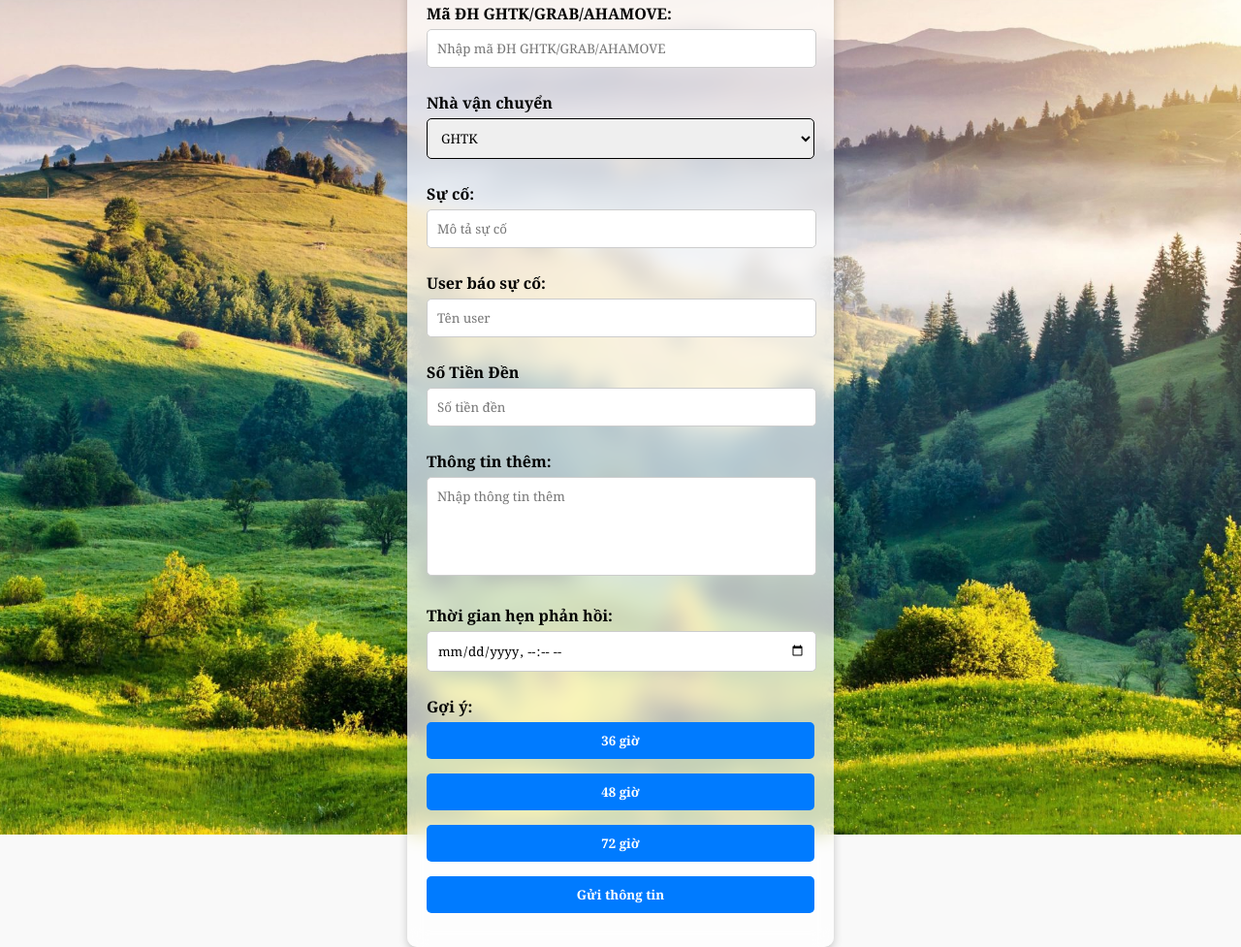
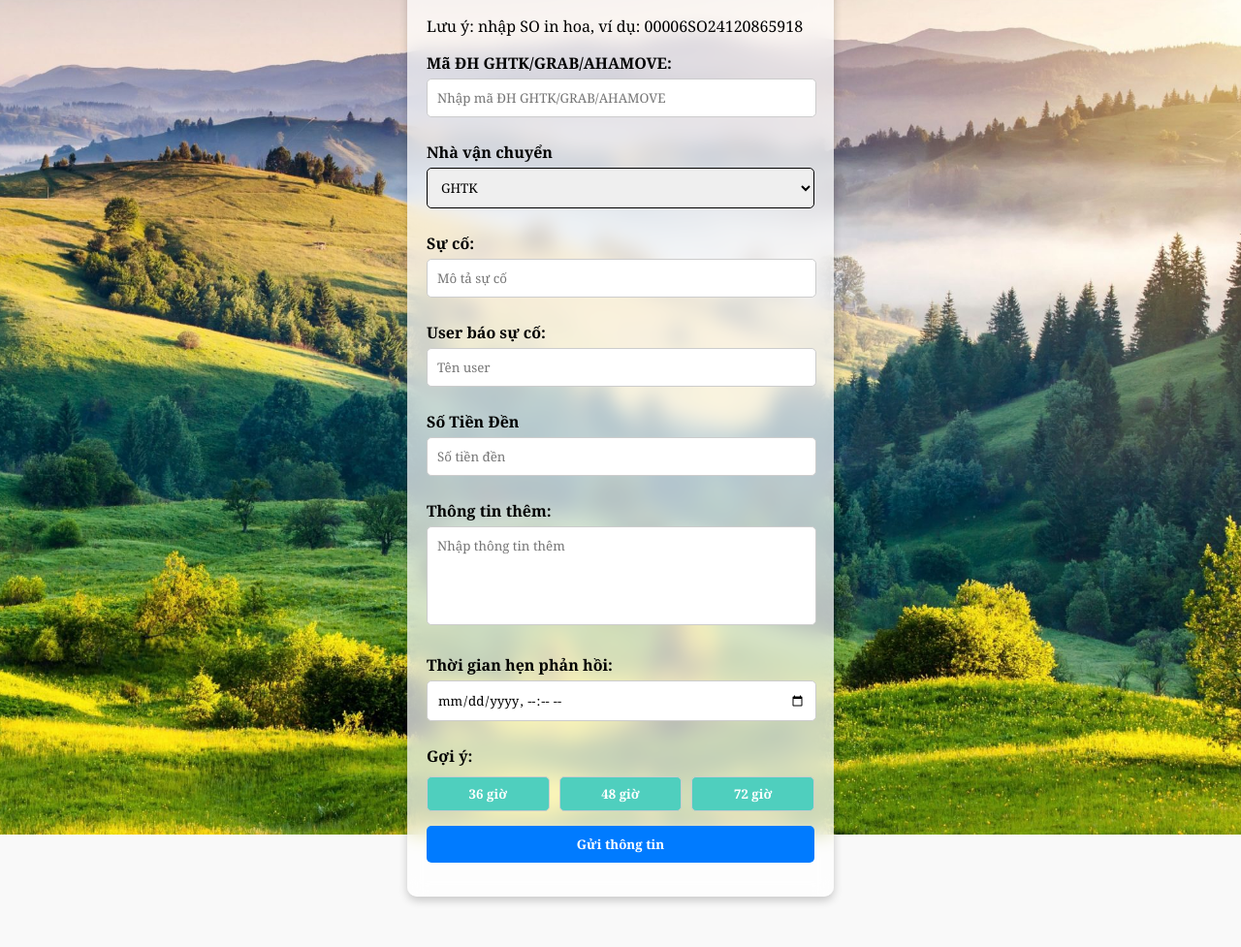
Before and after one commit to vinhqn1910/xucovanchuyen, a plain HTML site: page formsc.html in a window 1280 px wide. Shown: the part 199-1176 px from the top of the page at 97% size. After the commit the page ends 1124 px from the top, so only its background shows below. Drawn offline with Linux system fonts and the light colour scheme; some packages are replaced by stand-ins of ours; a script that the page names is missing.

Commit message:
Update style-sc.css

```diff
--- a/style-sc.css
+++ b/style-sc.css
@@ -79,3 +79,23 @@ select {
   color: #000000 !important;
   /* Đặt màu chữ đen đậm */
 }
+
+.time-suggestion-container {
+  display: flex;
+  gap: 10px; /* Khoảng cách giữa các nút */
+  margin-top: 10px;
+}
+
+.time-suggestion {
+  padding: 8px 12px;
+  border: 1px solid #ccc;
+  background-color: #4fcfbe;
+  cursor: pointer;
+  border-radius: 5px;
+  transition: 0.3s;
+}
+
+.time-suggestion:hover {
+  background-color: #e0e0e0;
+  color: #000000;
+}
```
